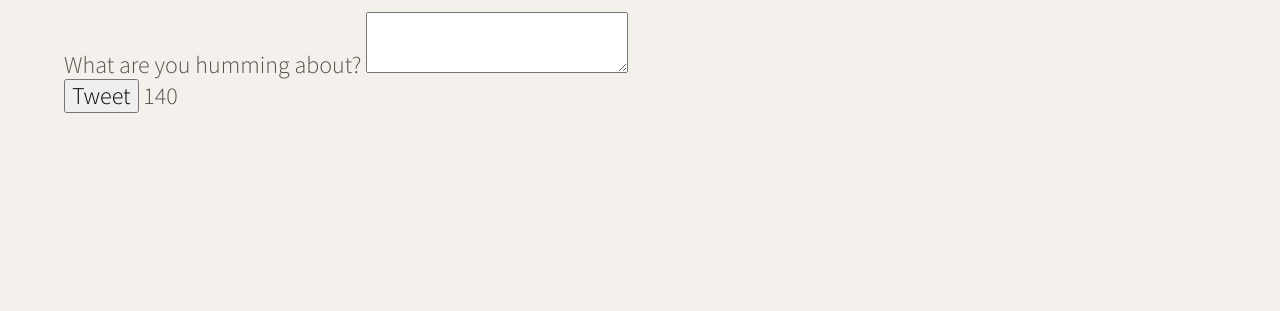
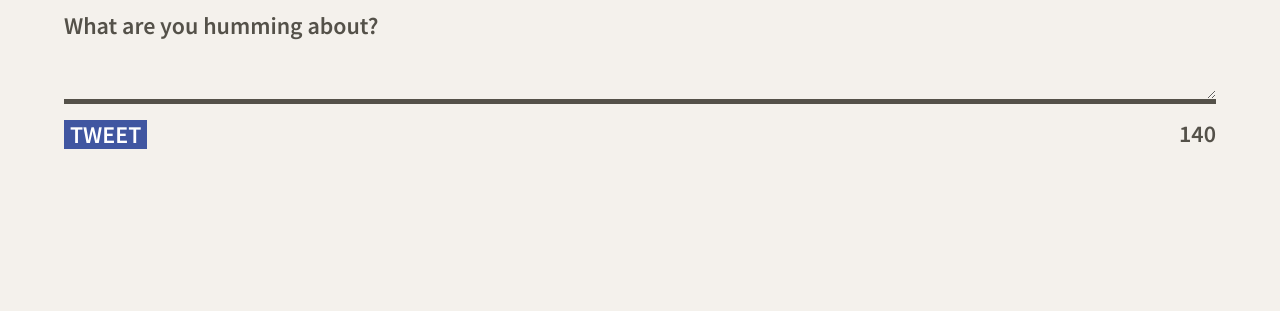
Before and after one commit to wint3rsun/tweeterApp, a website: page public/index.html in a window 1280 px wide. Shown: the part 489-800 px from the top of the page. Drawn offline with nearby package versions, Linux system fonts and the light colour scheme.

Commit message:
link style sheet for new-tweet section

```diff
--- a/public/index.html
+++ b/public/index.html
@@ -15,6 +15,8 @@
     <link rel="stylesheet" href="/styles/layout.css" type="text/css" />
     <link rel="stylesheet" href="/styles/nav.css" type="text/css" />
     <link rel="stylesheet" href="/styles/header.css" type="text/css" />
+    <link rel="stylesheet" href="/styles/new-tweet.css" type="text/css" />
+
 
     <!-- External JS -->
     <script src="https://ajax.googleapis.com/ajax/libs/jquery/3.4.1/jquery.min.js"></script>
@@ -47,7 +49,7 @@
     <main class="container">
       <section class="new-tweet">
         <h2>Compose Tweet</h2>
-        <form>
+        <form action="/tweets/" method="POST" enctype="application/x-www-form-urlencoded">
           <label for="tweet-text">What are you humming about?</label>
           <textarea name="text" id="tweet-text"></textarea>
           <div>
```
